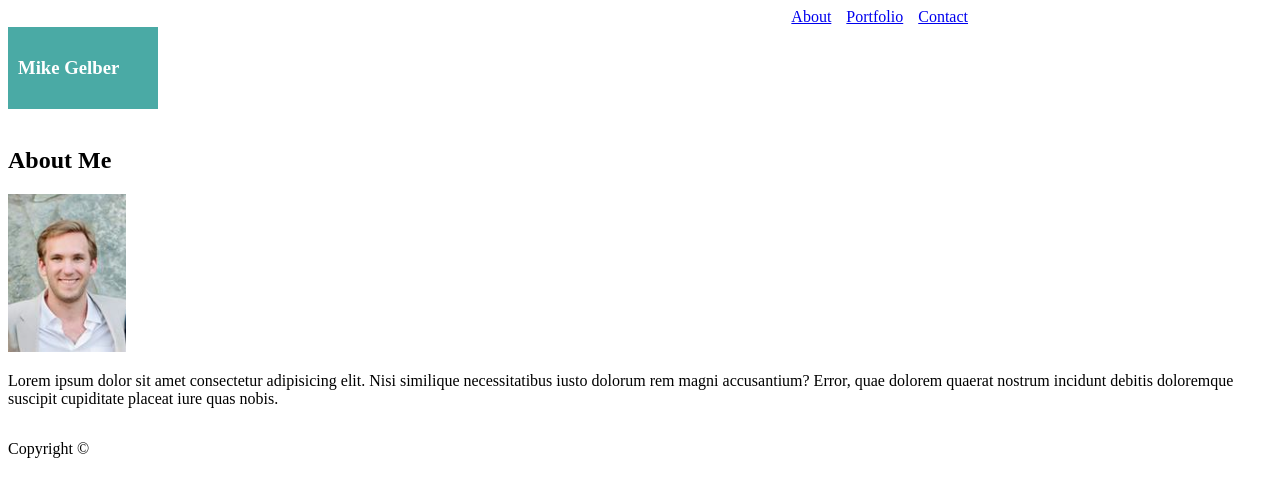
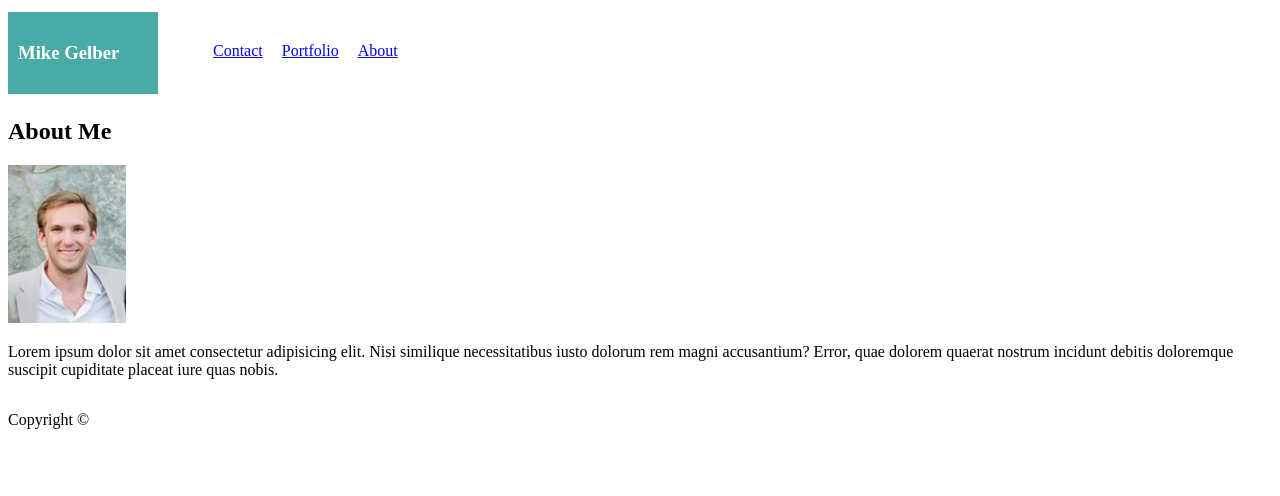
Before and after one commit to mpgelber7495/Basic-Portfolio, a plain HTML site: page index.html in a window 1280 px wide. Drawn offline with Linux system fonts and the light colour scheme.

Commit message:
Added some unfarmiliar logic to nav bar CSS (display: inline-block;) Also turned the links into an ul

```diff
--- a/assets/css/style.css
+++ b/assets/css/style.css
@@ -13,8 +13,17 @@
   background-color: #ffffff;
   width: 960px;
   height: 90px;
+  display: flex;
+  align-items: center;
 }
 
+.nav-list-shell {
+  list-style: none;
+  text-align: right;
+}
+nav ul li {
+  display: inline-block;
+}
 .nav-item {
   float: right;
   margin-left: 15px;
--- a/index.html
+++ b/index.html
@@ -9,12 +9,14 @@
   </head>
   <body>
     <header>
-      <section class="nav-container">
-        <nav>
+      <section>
+        <nav class="nav-container">
           <h1 class="nav-heading">Mike Gelber</h1>
-          <a class="nav-item" href="contact.html">Contact</a>
-          <a class="nav-item" href="portfolio.html">Portfolio</a>
-          <a class="nav-item" href="index.html">About</a>
+          <ul class="nav-list-shell">
+            <li><a class="nav-item" href="contact.html">Contact</a></li>
+            <li><a class="nav-item" href="portfolio.html">Portfolio</a></li>
+            <li><a class="nav-item" href="index.html">About</a></li>
+          </ul>
         </nav>
       </section>
     </header>
```
